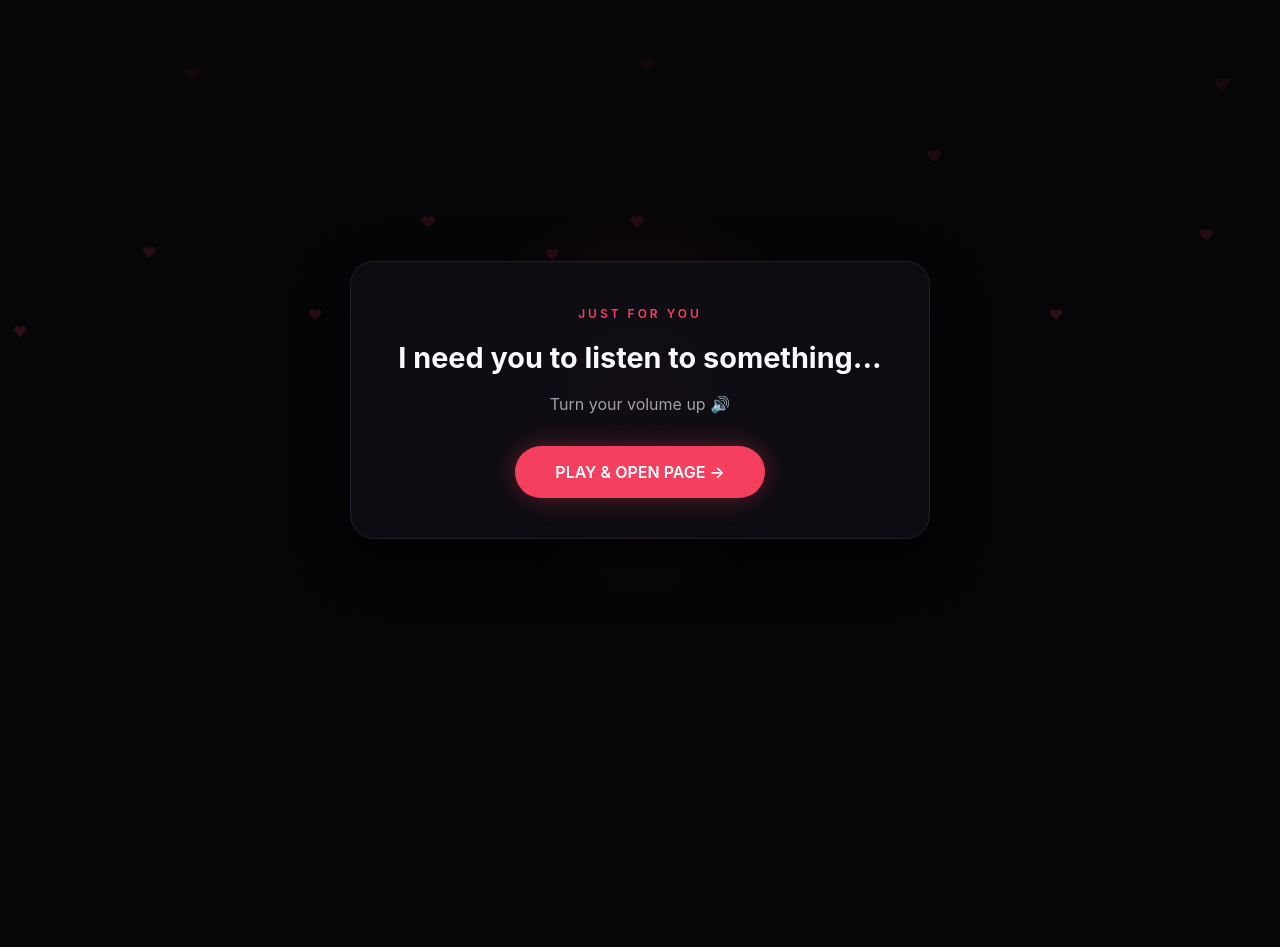
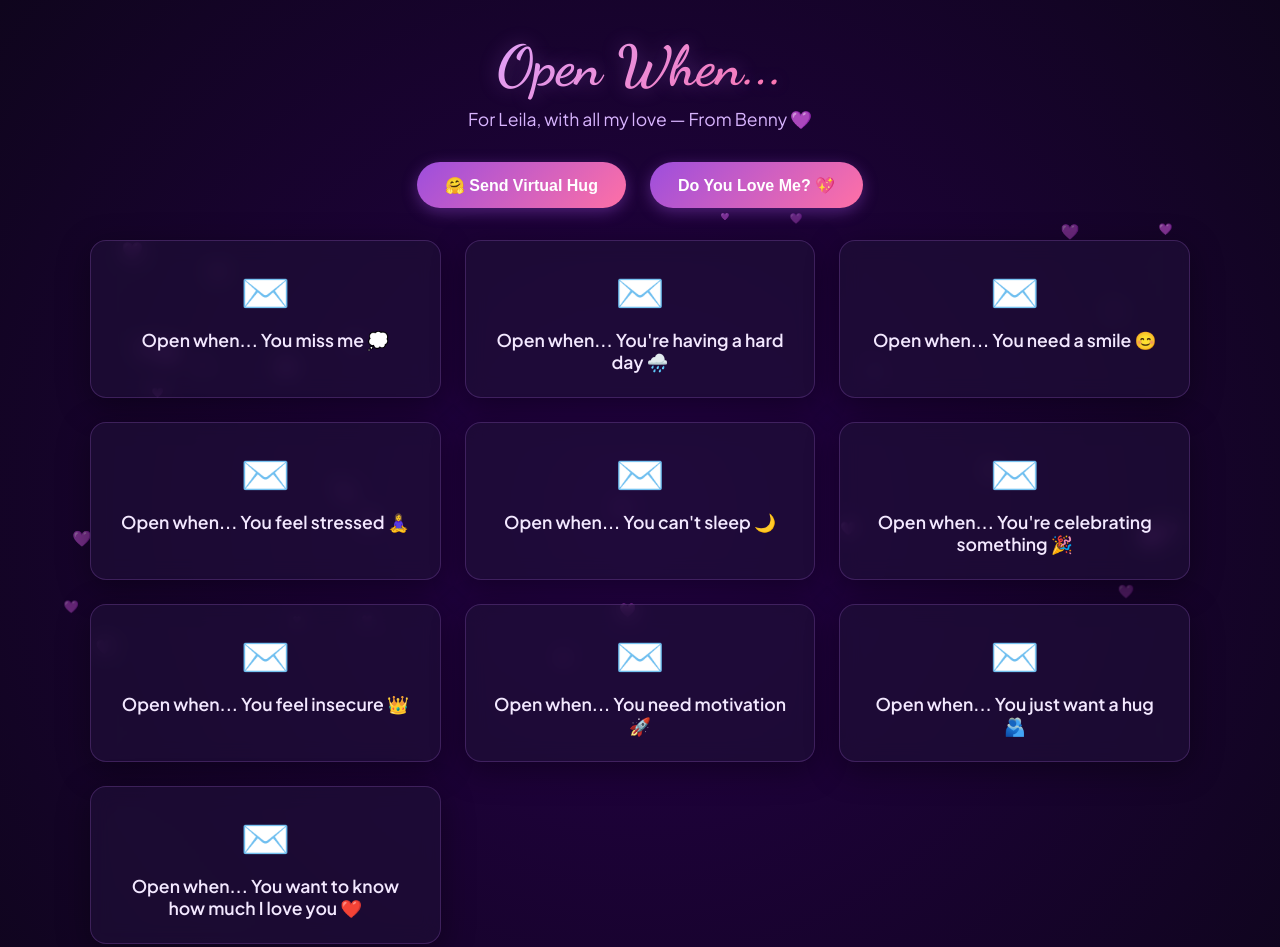
Before and after one commit to yonaramadhani49-eng/Apology, a plain HTML site: page index.html in a window 1280 px wide. Shown: the top 947 px of the page. Before the commit the page ends 800 px from the top, so only its background shows below. Drawn offline with nearby package versions, Linux system fonts and the light colour scheme.

Commit message:
Update index.html

```diff
--- a/index.html
+++ b/index.html
@@ -3,252 +3,425 @@
 <head>
   <meta charset="UTF-8">
   <meta name="viewport" content="width=device-width, initial-scale=1.0">
-  <title>I'm Sorry — Just For You</title>
-  <script src="https://cdn.jsdelivr.net/npm/canvas-confetti@1.6.0/dist/confetti.browser.min.js"></script>
-
+  <title>For Leila, With Love | From Benny</title>
+  <link href="https://fonts.googleapis.com/css2?family=Dancing+Script:wght@600;700&family=Plus+Jakarta+Sans:wght@400;600;700&display=swap" rel="stylesheet">
   <style>
     :root {
-      --bg-color: #060608;
-      --card-bg: rgba(15, 15, 20, 0.85);
-      --accent-salmon: #f43f5e;
-      --accent-glow: rgba(244, 63, 94, 0.35);
-      --accent-green: #10b981;
-      --text-main: #f8fafc;
-      --text-muted: #a1a1aa;
-      --border-color: rgba(255, 255, 255, 0.08);
+      --bg-dark: #0f051d;
+      --card-bg: rgba(30, 15, 55, 0.7);
+      --primary-purple: #9d4edd;
+      --glow-purple: #c77dff;
+      --accent-pink: #ff70a6;
+      --paper-bg: #fff8f0;
+      --text-dark: #2b1e3a;
     }
 
-    * {
-      box-sizing: border-box;
-      margin: 0;
-      padding: 0;
-      font-family: -apple-system, BlinkMacSystemFont, "Segoe UI", Roboto, sans-serif;
+    * { box-sizing: border-box; margin: 0; padding: 0; }
+
+    body {
+      background: radial-gradient(circle at center, #240046 0%, var(--bg-dark) 100%);
+      color: #fff;
+      font-family: 'Plus Jakarta Sans', sans-serif;
+      min-height: 100vh;
+      display: flex;
+      flex-direction: column;
+      align-items: center;
+      padding: 2rem 1rem;
+      overflow-x: hidden;
+      position: relative;
     }
 
-    body {
-      background-color: var(--bg-color);
-      color: var(--text-main);
-      min-height: 100vh;
-      display: flex;
-      justify-content: center;
-      align-items: center;
-      overflow-x: hidden;
-      padding: 1.5rem;
-    }
-
-    #ambient-particles {
+    /* Floating Particles Background */
+    #particles-canvas {
       position: fixed;
-      top: 0; left: 0;
-      width: 100%; height: 100%;
+      top: 0;
+      left: 0;
+      width: 100%;
+      height: 100%;
       pointer-events: none;
       z-index: 1;
     }
 
-    .heart-particle {
-      position: absolute;
-      color: rgba(244, 63, 94, 0.3);
-      font-size: 1rem;
-      animation: floatUp 8s linear infinite;
+    .header {
+      text-align: center;
+      z-index: 2;
+      margin-bottom: 2rem;
     }
 
-    @keyframes floatUp {
-      0% { transform: translateY(100vh) scale(0.5); opacity: 0; }
-      50% { opacity: 0.6; }
-      100% { transform: translateY(-10vh) scale(1.2); opacity: 0; }
+    .header h1 {
+      font-family: 'Dancing Script', cursive;
+      font-size: 3.5rem;
+      background: linear-gradient(135deg, #e0aaff, var(--accent-pink));
+      -webkit-background-clip: text;
+      -webkit-text-fill-color: transparent;
+      text-shadow: 0 0 20px rgba(199, 125, 255, 0.3);
     }
 
-    .bg-glow {
-      position: fixed;
-      top: 50%; left: 50%;
-      transform: translate(-50%, -50%);
-      width: 400px; height: 400px;
-      background: radial-gradient(circle, rgba(244, 63, 94, 0.15) 0%, rgba(0,0,0,0) 70%);
-      pointer-events: none;
-      z-index: 0;
+    .header p {
+      color: #d8b4fe;
+      font-size: 1.1rem;
+      margin-top: 0.5rem;
     }
 
-    .container {
-      position: relative;
+    /* Envelopes Grid */
+    .grid {
+      display: grid;
+      grid-template-columns: repeat(auto-fit, minmax(260px, 1fr));
+      gap: 1.5rem;
+      width: 100%;
+      max-width: 1100px;
       z-index: 2;
-      width: 100%;
-      max-width: 580px;
-      text-align: center;
+      margin-bottom: 3rem;
     }
 
-    .hidden { display: none !important; opacity: 0; }
-
-    .glass-card {
+    .envelope-card {
       background: var(--card-bg);
-      border: 1px solid var(--border-color);
-      backdrop-filter: blur(25px);
-      border-radius: 24px;
-      padding: 2.5rem 1.8rem;
-      box-shadow: 0 20px 50px rgba(0, 0, 0, 0.8);
+      border: 1px solid rgba(199, 125, 255, 0.2);
+      border-radius: 16px;
+      padding: 1.5rem;
+      text-align: center;
+      cursor: pointer;
+      backdrop-filter: blur(10px);
+      transition: all 0.4s cubic-bezier(0.175, 0.885, 0.32, 1.275);
+      position: relative;
+      overflow: hidden;
+      box-shadow: 0 8px 32px 0 rgba(0, 0, 0, 0.37);
     }
 
-    .subtitle-badge {
-      font-size: 0.75rem;
-      text-transform: uppercase;
-      letter-spacing: 3px;
-      color: var(--accent-salmon);
+    .envelope-card:hover {
+      transform: translateY(-8px) scale(1.02);
+      border-color: var(--glow-purple);
+      box-shadow: 0 12px 40px rgba(157, 78, 221, 0.4);
+    }
+
+    .envelope-icon {
+      font-size: 2.5rem;
+      margin-bottom: 0.75rem;
+      display: inline-block;
+      transition: transform 0.3s ease;
+    }
+
+    .envelope-card:hover .envelope-icon {
+      transform: scale(1.2) rotate(-5deg);
+    }
+
+    .envelope-card h3 {
+      font-size: 1.1rem;
+      color: #f3e8ff;
       font-weight: 600;
     }
 
-    .entrance-title {
-      font-size: 1.8rem;
-      margin: 1rem 0;
-      line-height: 1.4;
+    /* Action Toolbar */
+    .action-bar {
+      display: flex;
+      gap: 1.5rem;
+      z-index: 2;
+      flex-wrap: wrap;
+      justify-content: center;
+      margin-bottom: 2rem;
     }
 
-    .btn-main, .btn-yes {
-      background: var(--accent-salmon);
-      color: #fff;
+    .btn {
+      background: linear-gradient(135deg, var(--primary-purple), var(--accent-pink));
       border: none;
-      padding: 16px 40px;
+      color: white;
+      padding: 0.85rem 1.75rem;
+      border-radius: 50px;
+      font-weight: 700;
       font-size: 1rem;
-      font-weight: 600;
-      border-radius: 40px;
       cursor: pointer;
-      box-shadow: 0 0 25px var(--accent-glow);
+      box-shadow: 0 4px 15px rgba(157, 78, 221, 0.4);
+      transition: all 0.3s ease;
+      display: flex;
+      align-items: center;
+      gap: 0.5rem;
     }
 
-    .btn-yes { background: var(--accent-green); }
+    .btn:hover {
+      transform: scale(1.05);
+      box-shadow: 0 6px 20px rgba(255, 112, 166, 0.6);
+    }
 
-    .btn-group {
+    .dodging-btn {
+      position: relative;
+      transition: all 0.2s ease-out;
+    }
+
+    /* Letter Modal */
+    .modal-overlay {
+      position: fixed;
+      top: 0;
+      left: 0;
+      width: 100%;
+      height: 100%;
+      background: rgba(15, 5, 29, 0.85);
+      backdrop-filter: blur(8px);
       display: flex;
       justify-content: center;
       align-items: center;
-      gap: 1.5rem;
-      min-height: 100px;
-      margin-top: 1.5rem;
-      position: relative;
+      z-index: 100;
+      opacity: 0;
+      pointer-events: none;
+      transition: opacity 0.4s ease;
     }
 
-    .btn-no {
-      background: rgba(255, 255, 255, 0.05);
-      color: var(--text-muted);
-      border: 1px solid var(--border-color);
-      padding: 14px 28px;
-      border-radius: 30px;
-      cursor: pointer;
-      white-space: nowrap;
-      position: relative;
-      transition: transform 0.2s ease;
+    .modal-overlay.active {
+      opacity: 1;
+      pointer-events: auto;
     }
 
-    .letter-card { text-align: left; }
-    .letter-header { color: var(--accent-salmon); margin-bottom: 1.5rem; }
-    .letter-body { line-height: 1.8; color: #e2e8f0; font-weight: 300; }
-    .letter-body p { margin-bottom: 1.2rem; }
+    .letter-paper {
+      background: var(--paper-bg);
+      color: var(--text-dark);
+      width: 90%;
+      max-width: 550px;
+      padding: 2.5rem;
+      border-radius: 12px;
+      box-shadow: 0 20px 50px rgba(0, 0, 0, 0.5);
+      position: relative;
+      transform: translateY(30px) scale(0.9);
+      transition: transform 0.4s cubic-bezier(0.175, 0.885, 0.32, 1.275);
+      background-image: repeating-linear-gradient(var(--paper-bg) 0px, var(--paper-bg) 24px, #e5d5c5 25px);
+      line-height: 25px;
+    }
 
-    .btn-whatsapp {
+    .modal-overlay.active .letter-paper {
+      transform: translateY(0) scale(1);
+    }
+
+    .letter-paper h2 {
+      font-family: 'Dancing Script', cursive;
+      font-size: 2.2rem;
+      color: #5a189a;
+      margin-bottom: 1rem;
+    }
+
+    .letter-content {
+      font-size: 1.1rem;
+      margin-bottom: 1.5rem;
+      white-space: pre-line;
+    }
+
+    .letter-paper .signature {
+      font-family: 'Dancing Script', cursive;
+      font-size: 1.8rem;
+      color: #7b2cbf;
+      text-align: right;
+    }
+
+    .close-btn {
+      position: absolute;
+      top: 15px;
+      right: 20px;
+      background: none;
+      border: none;
+      font-size: 1.8rem;
+      color: #7b2cbf;
+      cursor: pointer;
+    }
+
+    /* Hug Pulse Visualizer */
+    .hug-overlay {
+      position: fixed;
+      top: 50%;
+      left: 50%;
+      transform: translate(-50%, -50%) scale(0);
+      width: 300px;
+      height: 300px;
+      background: radial-gradient(circle, rgba(255,112,166,0.8) 0%, rgba(157,78,221,0) 70%);
+      border-radius: 50%;
+      z-index: 90;
+      pointer-events: none;
+      transition: transform 0.8s cubic-bezier(0.175, 0.885, 0.32, 1.275), opacity 0.8s ease;
+      opacity: 0;
       display: flex;
       justify-content: center;
       align-items: center;
-      background: #25d366;
-      color: #fff;
-      text-decoration: none;
-      padding: 16px;
-      border-radius: 30px;
-      font-weight: 600;
-      margin-top: 1.5rem;
+      font-size: 5rem;
+    }
+
+    .hug-overlay.active {
+      transform: translate(-50%, -50%) scale(3);
+      opacity: 1;
     }
   </style>
 </head>
 <body>
 
-  <audio id="bgMusic" loop preload="auto">
-    <source src="https://upload.wikimedia.org/wikipedia/commons/3/34/Sound_Effect_-_Soft_Piano.ogg" type="audio/ogg">
-    <source src="https://codeskulptor-demos.commondatastorage.googleapis.com/Evolucin/g2.mp3" type="audio/mpeg">
-  </audio>
+  <canvas id="particles-canvas"></canvas>
 
-  <div class="bg-glow"></div>
-  <div id="ambient-particles"></div>
-
-  <div class="container">
-
-    <!-- STAGE 1: ENTRANCE -->
-    <div id="entranceScreen" class="glass-card">
-      <span class="subtitle-badge">Just For You</span>
-      <h1 class="entrance-title">I need you to listen to something...</h1>
-      <p style="color: var(--text-muted); margin-bottom: 2rem;">Turn your volume up 🔊</p>
-      <button class="btn-main" onclick="openApology()">PLAY & OPEN PAGE &rarr;</button>
-    </div>
-
-    <!-- STAGE 2: INTERACTIVE -->
-    <div id="interactiveScreen" class="glass-card hidden">
-      <h2>I know I hurt you, and it breaks my heart.<br>Can we fix this together?</h2>
-      <div class="btn-group">
-        <button class="btn-yes" onclick="acceptApology()">YES ❤️</button>
-        <button class="btn-no" id="noBtn" onclick="changeButtonText()" ontouchstart="changeButtonText()">Still Angry 😤</button>
-      </div>
-    </div>
-
-    <!-- STAGE 3: THE LETTER -->
-    <div id="letterScreen" class="glass-card letter-card hidden">
-      <h2 class="letter-header">Thank you for listening... ❤️</h2>
-      <div class="letter-body">
-        <p>I hate the silence between us. Every second that passes without your warmth feels heavy, and knowing that I was the cause of your heartbreak breaks me inside.</p>
-        <p>You aren't just someone I care about; you are my safe place. I let my ego or carelessness get in the way, and I traded your peace for a moment of stupidity. For that, I am truly, deeply sorry.</p>
-        <p>Words on a screen can't undo the damage, but I want to prove to you every single day that your heart is safe with me. I value us far too much to let a mistake pull us apart.</p>
-      </div>
-      <a href="https://wa.me/255624661262?text=I%20read%20your%20letter...%20let's%20talk%20❤️" class="btn-whatsapp">
-        Talk To Me On WhatsApp 💬
-      </a>
-    </div>
-
+  <div class="header">
+    <h1>Open When...</h1>
+    <p>For Leila, with all my love — From Benny 💜</p>
   </div>
 
+  <div class="action-bar">
+    <button class="btn" onclick="triggerVirtualHug()">🤗 Send Virtual Hug</button>
+    <button class="btn dodging-btn" id="loveBtn" onmouseover="dodgeButton()" onclick="dodgeButton()"> Do You Love Me? 💖</button>
+  </div>
+
+  <div class="grid" id="envelopeGrid"></div>
+
+  <!-- Letter Modal -->
+  <div class="modal-overlay" id="letterModal" onclick="closeLetter(event)">
+    <div class="letter-paper" onclick="event.stopPropagation()">
+      <button class="close-btn" onclick="closeLetter()">&times;</button>
+      <h2 id="modalTitle">Open When...</h2>
+      <div class="letter-content" id="modalContent"></div>
+      <div class="signature">Forever Yours,<br>Benny</div>
+    </div>
+  </div>
+
+  <!-- Hug Effect Visual -->
+  <div class="hug-overlay" id="hugOverlay">🫂</div>
+
   <script>
-    // Particles
-    for (let i = 0; i < 12; i++) {
-      const heart = document.createElement('div');
-      heart.classList.add('heart-particle');
-      heart.innerHTML = '♥';
-      heart.style.left = Math.random() * 100 + 'vw';
-      heart.style.animationDuration = (Math.random() * 5 + 5) + 's';
-      document.getElementById('ambient-particles').appendChild(heart);
+    const letters = [
+      { title: "Open when... You miss me 💭", content: "Close your eyes for three seconds. Take a deep breath. Right now, no matter the distance between us, I am thinking about you. You're my favorite thought every single day." },
+      { title: "Open when... You're having a hard day 🌧️", content: "Take a pause, Leila. Whatever went wrong today does not define your peace. I wish I was right there to hold you, but until I can, remember that I am always in your corner." },
+      { title: "Open when... You need a smile 😊", content: "Remember that time we couldn't stop laughing? Just thinking about your real, unedited laugh makes my entire day brighter. Smile for me right now!" },
+      { title: "Open when... You feel stressed 🧘‍♀️", content: "Unclench your jaw. Drop your shoulders away from your ears. Take a deep breath in... and let it out. You are doing amazing, and everything will sort itself out." },
+      { title: "Open when... You can't sleep 🌙", content: "The world is quiet right now. Stop overthinking and rest your eyes. Dream of us, and remember that you are loved beyond measure." },
+      { title: "Open when... You're celebrating something 🎉", content: "YES! I am so proud of you! You worked hard for this, and you deserve every single win. I'm cheering for you louder than anyone else!" },
+      { title: "Open when... You feel insecure 👑", content: "Look in the mirror. You are looking at the most captivating, brilliant, and beautiful person in my world. Don't ever doubt your value." },
+      { title: "Open when... You need motivation 🚀", content: "You have conquered every tough day you've ever faced so far. You are capable, smart, and strong. Go show everyone how it's done!" },
+      { title: "Open when... You just want a hug 🫂", content: "Wrap your arms around yourself and squeeze tight. Consider this a long, warm, non-negotiable hug directly from me to you." },
+      { title: "Open when... You want to know how much I love you ❤️", content: "If I had to choose between breathing and loving you, I would use my last breath to tell you that you are my entire world, Leila." }
+    ];
+
+    // Audio Generator (Web Audio API)
+    function playTone(freq, type, duration) {
+      try {
+        const ctx = new (window.AudioContext || window.webkitAudioContext)();
+        const osc = ctx.createOscillator();
+        const gain = ctx.createGain();
+        osc.type = type;
+        osc.frequency.setValueAtTime(freq, ctx.currentTime);
+        gain.gain.setValueAtTime(0.1, ctx.currentTime);
+        gain.gain.exponentialRampToValueAtTime(0.001, ctx.currentTime + duration);
+        osc.connect(gain);
+        gain.connect(ctx.destination);
+        osc.start();
+        osc.stop(ctx.currentTime + duration);
+      } catch(e){}
     }
 
-    function openApology() {
-      const audio = document.getElementById('bgMusic');
-      audio.volume = 0.7;
-      audio.play().catch(err => console.log(err));
+    // Populate Envelopes
+    const grid = document.getElementById('envelopeGrid');
+    letters.forEach((item, idx) => {
+      const card = document.createElement('div');
+      card.className = 'envelope-card';
+      card.innerHTML = `
+        <div class="envelope-icon">✉️</div>
+        <h3>${item.title}</h3>
+      `;
+      card.onclick = () => openLetter(idx);
+      grid.appendChild(card);
+    });
 
-      document.getElementById('entranceScreen').classList.add('hidden');
-      document.getElementById('interactiveScreen').classList.remove('hidden');
+    function openLetter(idx) {
+      playTone(523.25, 'sine', 0.3); // Soft chime C5
+      document.getElementById('modalTitle').innerText = letters[idx].title;
+      document.getElementById('modalContent').innerText = letters[idx].content;
+      document.getElementById('letterModal').classList.add('active');
     }
 
-    // Direct Text Change Array
-    let index = 0;
-    const messages = [
-      "Are you sure? 🥺",
-      "Think again... 💔",
-      "Don't do this! 😭",
-      "Give me a chance ❤️",
-      "You don't mean it! 🙈",
-      "Pretty please? 🌹",
-      "Forbidden button! 🔒",
-      "Just click YES! 🥰",
-      "Okay, last chance... 🥺"
-    ];
-
-    function changeButtonText() {
-      const btn = document.getElementById('noBtn');
-      btn.innerText = messages[index];
-      index = (index + 1) % messages.length;
-
-      // Moves slightly when clicked
-      const randomX = (Math.random() - 0.5) * 120;
-      const randomY = (Math.random() - 0.5) * 60;
-      btn.style.transform = `translate(${randomX}px, ${randomY}px)`;
+    function closeLetter(e) {
+      if (!e || e.target === document.getElementById('letterModal') || e.target.className === 'close-btn') {
+        document.getElementById('letterModal').classList.remove('active');
+      }
     }
 
-    function acceptApology() {
-      confetti({ particleCount: 100, spread: 70, origin: { y: 0.6 } });
-      document.getElementById('interactiveScreen').classList.add('hidden');
-      document.getElementById('letterScreen').classList.remove('hidden');
+    // Hug Animation
+    function triggerVirtualHug() {
+      playTone(329.63, 'sine', 0.6); // E4
+      const overlay = document.getElementById('hugOverlay');
+      overlay.classList.add('active');
+
+      // Spawn extra floating hearts
+      for(let i = 0; i < 25; i++) {
+        createHeart();
+      }
+
+      setTimeout(() => {
+        overlay.classList.remove('active');
+      }, 1000);
     }
+
+    // Dodging Love Button Mechanics
+    const dodgeMessages = [
+      "Wait, catch me first! 😜",
+      "Are you sure? Try again! 💘",
+      "Too slow! 😁",
+      "You know the answer is YES! 💜",
+      "Almost got me! ✨",
+      "Infinite Love Locked! 🔒💖"
+    ];
+    let dodgeIndex = 0;
+
+    function dodgeButton() {
+      playTone(587.33, 'triangle', 0.15); // D5
+      const btn = document.getElementById('loveBtn');
+      const x = (Math.random() - 0.5) * 200;
+      const y = (Math.random() - 0.5) * 100;
+
+      btn.style.transform = `translate(${x}px, ${y}px)`;
+      btn.innerText = dodgeMessages[dodgeIndex];
+      dodgeIndex = (dodgeIndex + 1) % dodgeMessages.length;
+    }
+
+    // Canvas Background Floating Hearts
+    const canvas = document.getElementById('particles-canvas');
+    const ctx = canvas.getContext('2d');
+    let particles = [];
+
+    function resizeCanvas() {
+      canvas.width = window.innerWidth;
+      canvas.height = window.innerHeight;
+    }
+    window.addEventListener('resize', resizeCanvas);
+    resizeCanvas();
+
+    class HeartParticle {
+      constructor() {
+        this.reset();
+      }
+      reset() {
+        this.x = Math.random() * canvas.width;
+        this.y = canvas.height + 20;
+        this.size = Math.random() * 12 + 6;
+        this.speedY = Math.random() * 1.5 + 0.5;
+        this.opacity = Math.random() * 0.5 + 0.3;
+        this.color = `hsla(${Math.random() * 40 + 270}, 80%, 75%, ${this.opacity})`;
+      }
+      update() {
+        this.y -= this.speedY;
+        if (this.y < -20) this.reset();
+      }
+      draw() {
+        ctx.fillStyle = this.color;
+        ctx.font = `${this.size}px serif`;
+        ctx.fillText('💜', this.x, this.y);
+      }
+    }
+
+    function createHeart() {
+      particles.push(new HeartParticle());
+    }
+
+    for (let i = 0; i < 30; i++) {
+      particles.push(new HeartParticle());
+    }
+
+    function animateParticles() {
+      ctx.clearRect(0, 0, canvas.width, canvas.height);
+      particles.forEach(p => {
+        p.update();
+        p.draw();
+      });
+      requestAnimationFrame(animateParticles);
+    }
+    animateParticles();
   </script>
 </body>
-    </html>
+      </html>
```
